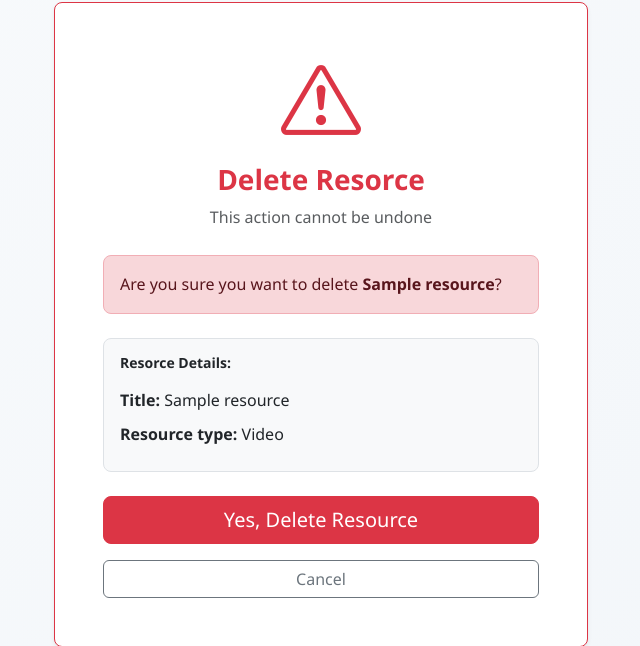
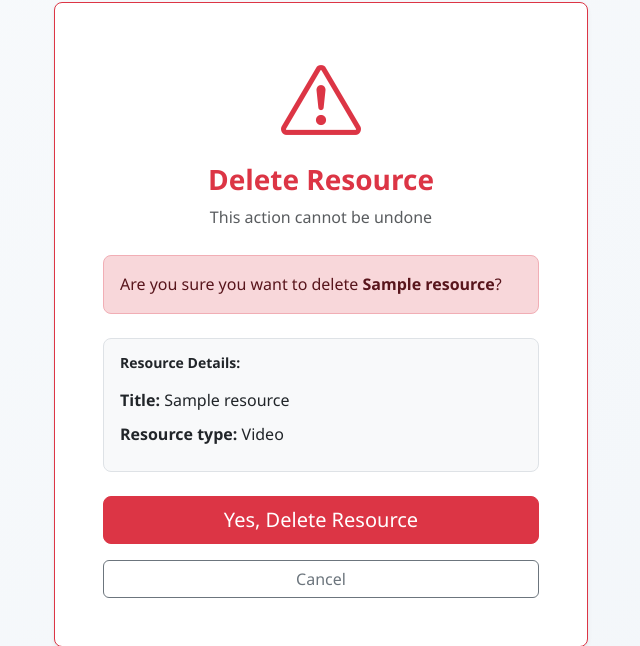
Before and after one commit to jonkataBG47/SkillForge, a Django app: page /resources/1/delete/ in a window 1280 px wide. Shown: the part 160-806 px from the top of the page, without its empty margins (319-959 px from the left). Run offline with Django 5.2, Linux system fonts and the light colour scheme; tables that the repository leaves empty hold one stand-in row (values such as "Sample post").

Commit message:
fix error

```diff
--- a/category/views.py
+++ b/category/views.py
@@ -4,7 +4,6 @@ from django.db.models import Count
 from category.forms import FormCategory
 from django.http import HttpRequest, HttpResponse
 from core.forms import SearchForm
-from django.db.models import Q
 def create_category(request:HttpRequest):
     form = FormCategory(request.POST or None)
     if request.method == 'POST' and form.is_valid():
@@ -36,7 +35,7 @@ def category_list(request:HttpRequest):
         categories = Category.objects.annotate(count_skill=Count('skills')).filter(name__icontains=query)
     context = {'form':form,'categories':categories}
     return render(request,'category/category_list.html',context)
-def category_detail(request:HttpResponse,slug):
+def category_detail(request:HttpRequest,slug):
     category = get_object_or_404(Category.objects.annotate(count_skill=Count('skills')).prefetch_related('skills'),slug=slug)
     skills = category.skills.all().order_by('-updated_at','title')
     context = {'category':category,'skills':skills}
--- a/learning_paths/forms.py
+++ b/learning_paths/forms.py
@@ -9,9 +9,9 @@ class FormLearningPaths(forms.ModelForm):
         model = LearningPath
         exclude = ('slug',)
         help_texts ={
-            'title':'Title the the learning path',
+            'title':'Title the learning path',
             'description':'Write your plan',
-            'skills':'The skills for which the learning paths is:',
+            'skills':'The skills for which learning paths is:',
         }
         error_messages = {
             'title':{'max_length':'The title max_contains 255 letters',
@@ -22,7 +22,7 @@ class FormLearningPaths(forms.ModelForm):
         }
         widgets = {
             'skills':forms.CheckboxSelectMultiple(),
-            'title':forms.TextInput(attrs={'class':'form-control','placeholder':'Title the the learning path'}),
+            'title':forms.TextInput(attrs={'class':'form-control','placeholder':'Title the learning path'}),
             'description':forms.Textarea(attrs={'class':'form-control','placeholder':'Write your plan'}),
         }
         labels = {
--- a/resources/forms.py
+++ b/resources/forms.py
@@ -10,7 +10,7 @@ class FormResource(forms.ModelForm):
         help_texts = {
             'title':'Title the resource',
             'url':'Submit the url of resource',
-            'resource_type': 'The type of resourse(Video,Article,Book)',
+            'resource_type': 'The type of resource(Video,Article,Book)',
             'skills': 'The skills for which the resource is:'
         }
         error_messages = {
@@ -19,8 +19,8 @@ class FormResource(forms.ModelForm):
             'resource_type':{'required':'This field is required.'}
         }
         widgets = {
-            'skills':forms.CheckboxSelectMultiple,
-            'resource_type':forms.Select(attrs={'class':'form-select','placeholder':'Select the type of resourse'}),
+            'skills':forms.CheckboxSelectMultiple(),
+            'resource_type':forms.Select(attrs={'class':'form-select','placeholder':'Select the type of resource'}),
             'url':forms.URLInput(attrs={'class':'form-control','placeholder':'Submit the url of resource'}),
             'title':forms.TextInput(attrs={'class':'form-control','placeholder':'Title the resource'}),
         }
--- a/resources/views.py
+++ b/resources/views.py
@@ -1,8 +1,7 @@
 from django.shortcuts import render,redirect,get_object_or_404
 from resources.models import Resource
-from django.db.models import Count
 from resources.forms import FormResource
-from django.http import HttpRequest, HttpResponse
+from django.http import HttpRequest
 from core.forms import SearchForm
 def create_resource(request:HttpRequest):
     form = FormResource(request.POST or None)
--- a/skills/forms.py
+++ b/skills/forms.py
@@ -10,10 +10,10 @@ class FormSkill(forms.ModelForm):
         error_messages = {
             'title':{'max_length':'The title max_contains 255 letters',
                      'required':'This field is required.',
-                    'unique':'The category already exists'},
+                    'unique':'This title of skill already exists'},
             'difficulty':{'required':'This field is required.'},
             'estimated_hours':{'required':'This field is required.',},
-            'category':{'required':'This field is required.!'}
+            'category':{'required':'This field is required!'}
         }
         help_texts = {
             'title':'Title the skill',
--- a/skills/views.py
+++ b/skills/views.py
@@ -2,7 +2,7 @@ from django.shortcuts import render,redirect
 from skills.models import Skill
 from skills.forms import FormSkill
 from django.shortcuts import get_object_or_404
-from django.http import HttpRequest, HttpResponse
+from django.http import HttpRequest
 from django.db.models import Q
 from core.forms import SearchForm
 def create_skill(request:HttpRequest):
--- a/templates/category/category_delete_confirm.html
+++ b/templates/category/category_delete_confirm.html
@@ -15,13 +15,13 @@
                     <strong>This action cannot be undone</strong>
                 </div>
 
-                <h2 class="h4 mb-3">Delete Skill?</h2>
-                <p class="text-muted mb-4">Are you sure you want to delete {{category.title}}? This will remove the skill from the database permanently.</p>
+                <h2 class="h4 mb-3">Delete Category?</h2>
+                <p class="text-muted mb-4">Are you sure you want to delete {{category.name}}? This will remove the category from the database permanently.</p>
 
                 <form method="post" class="mb-0">
                     {% csrf_token %}
                     <div class="d-grid gap-2">
-                        <button type="submit" class="btn btn-danger">Yes, Delete Skill</button>
+                        <button type="submit" class="btn btn-danger">Yes, Delete Category</button>
                         <a href="{%url 'category_detail' category.slug%}" class="btn btn-outline-secondary">Cancel</a>
                     </div>
                 </form>
--- a/templates/category/category_detail.html
+++ b/templates/category/category_detail.html
@@ -48,7 +48,7 @@
                     <div class="card-body">
                         <div class="d-flex justify-content-between align-items-start mb-3">
                             <h5 class="card-title fw-bold mb-0">{{skill.title}}</h5>
-                            <span class="badge bg-warning text-dark">Beginner</span>
+                            <span class="badge bg-warning text-dark">{{skill.difficulty}}</span>
                         </div>
                         <p class="card-text text-muted small mb-3">{{skill.description|truncatewords:20}}</p>
                         <small class="text-muted">
--- a/templates/learning_paths/path_detail.html
+++ b/templates/learning_paths/path_detail.html
@@ -66,6 +66,7 @@
             <div class="alert alert-info rounded-3 mt-4" role="alert">
             <i class="bi bi-info-circle me-2"></i>
             <strong>No skills in this path yet.</strong> Skills will appear here once added.
+            </div>
             {% endfor %}
         </div>
     </div>
--- a/templates/learning_paths/path_update.html
+++ b/templates/learning_paths/path_update.html
@@ -12,7 +12,6 @@
                 {% csrf_token %}
                 {{form}}
                 <p>Last updated at: {{path.updated_at|date:"F j, Y, g:i a" }}</p>
-                <div class="d-flex gap-2 pt-3"></div>
                 <button type="submit" class="btn btn-primary flex-grow-1">Update Path</button>
                 <a href="{%url 'path_detail' path.slug%}" class="btn btn-outline-secondary">Cancel</a>
                 </form>
--- a/templates/resources/resource_create.html
+++ b/templates/resources/resource_create.html
@@ -1,17 +1,17 @@
 {% extends "base.html" %}
 
-{% block title %}Create Learning Path{% endblock %}
+{% block title %}Create Resource{% endblock %}
 
 {% block content %}
 <div class="container py-5">
     <div class="row justify-content-center">
         <div class="col-lg-8">
             <div class="bg-white p-5 rounded-3 shadow-sm">
-                <h1 class="h2 fw-bold mb-4">Create New Resourse</h1>
+                <h1 class="h2 fw-bold mb-4">Create New Resource</h1>
                 <form method="post" novalidate>
                     {% csrf_token %}
                     {{ form }}
-                    <button type="submit" class="btn btn-primary flex-grow-1">Create resourse</button>
+                    <button type="submit" class="btn btn-primary flex-grow-1">Create Resource</button>
                     <a href="{%url 'resource_list'%}" class="btn btn-outline-secondary">Cancel</a>
                 </form>
             </div>
--- a/templates/resources/resource_delete_confirm.html
+++ b/templates/resources/resource_delete_confirm.html
@@ -1,6 +1,6 @@
 {% extends "base.html" %}
 
-{% block title %}Delete Resorce{% endblock %}
+{% block title %}Delete Resource{% endblock %}
 
 {% block content %}
 <div class="container py-5">
@@ -12,14 +12,14 @@
                         <div class="display-1 text-danger mb-3">
                             <i class="bi bi-exclamation-triangle"></i>
                         </div>
-                        <h1 class="h3 fw-bold text-danger mb-2">Delete Resorce</h1>
+                        <h1 class="h3 fw-bold text-danger mb-2">Delete Resource</h1>
                         <p class="text-muted">This action cannot be undone</p>
                     </div>
                     <div class="alert alert-danger rounded-3 mb-4" role="alert">
                         Are you sure you want to delete <strong>{{resource.title}}</strong>?
                     </div>
                     <div class="bg-light p-3 rounded-3 mb-4 border">
-                        <h5 class="fw-bold mb-3 small">Resorce Details:</h5>
+                        <h5 class="fw-bold mb-3 small">Resource Details:</h5>
                         <p class="mb-2"><strong>Title:</strong> {{resource.title}}</p>
                         <p class="mb-2"><strong>Resource type:</strong> {{resource.resource_type}}</p>
                     </div>
--- a/templates/resources/resource_detail.html
+++ b/templates/resources/resource_detail.html
@@ -19,7 +19,7 @@
             <div class="bg-white p-4 rounded-3 shadow-sm mb-4">
                 <h3 class="h5 fw-bold mb-3">Details</h3>
                 <dl class="row mb-0">
-                    <dt class="col-sm-3 text-muted small text-uppercase">Resource_type</dt>
+                    <dt class="col-sm-3 text-muted small text-uppercase">Resource Type</dt>
                     <dd class="col-sm-9 mb-3">{{resource.resource_type}}</dd>
 
                     <dt class="col-sm-3 text-muted small text-uppercase">Link</dt>
--- a/templates/resources/resource_list.html
+++ b/templates/resources/resource_list.html
@@ -42,7 +42,7 @@
         {%empty%}
         <div class="alert alert-info rounded-3 mt-4" role="alert">
         <i class="bi bi-info-circle me-2"></i>
-        <strong>No resourses available yet.</strong> Create your resourse to get started.
+        <strong>No resources available yet.</strong> Create your first resource to get started.
         </div>
         {%endfor%}
     </div>
--- a/templates/resources/resource_update.html
+++ b/templates/resources/resource_update.html
@@ -1,19 +1,19 @@
 {% extends "base.html" %}
 
-{% block title %}Update Resorce{% endblock %}
+{% block title %}Update Resource{% endblock %}
 
 {% block content %}
 <div class="container py-5">
     <div class="row justify-content-center">
         <div class="col-lg-8">
             <div class="bg-white p-5 rounded-3 shadow-sm">
-                <h1 class="h2 fw-bold mb-4">Update Resorce</h1>
+                <h1 class="h2 fw-bold mb-4">Update Resource</h1>
                 <form method="post" novalidate>
                 {% csrf_token %}
                 {{form}}
                 <p>Last updated at: {{resource.updated_at|date:"F j, Y, g:i a" }}</p>
                 <div class="d-flex gap-2 pt-3"></div>
-                <button type="submit" class="btn btn-primary flex-grow-1">Update Resorce</button>
+                <button type="submit" class="btn btn-primary flex-grow-1">Update Resource</button>
                 <a href="{%url 'resource_detail' resource.slug%}" class="btn btn-outline-secondary">Cancel</a>
                 </form>
             </div>
--- a/templates/skills/skill_detail.html
+++ b/templates/skills/skill_detail.html
@@ -33,14 +33,14 @@
         <div class="col-lg-4">
             {%for resourse in resources%}
             <div class="bg-white p-4 rounded-3 shadow-sm">
-                <h3 class="h6 fw-bold mb-3">Related Resoursec </h3>
+                <h3 class="h6 fw-bold mb-3">Related Resources </h3>
                 <p class="text-muted small">{{resourse.title}}</p>
                 <a href="{{resourse.url}}" class="btn btn-sm btn-primary w-100">View Resource</a>
             </div>
             {% empty %}
             <div class="alert alert-info rounded-3 mt-4" role="alert">
             <i class="bi bi-info-circle me-2"></i>
-            <strong>No resources available yet.</strong> Create your first resources to get started.
+            <strong>No resources available yet.</strong> Create your first resource to get started.
             </div>
             {%endfor%}
         </div>
```
Also changed, not shown: learning_paths/views.py (+4 -4 lines), README.md.
